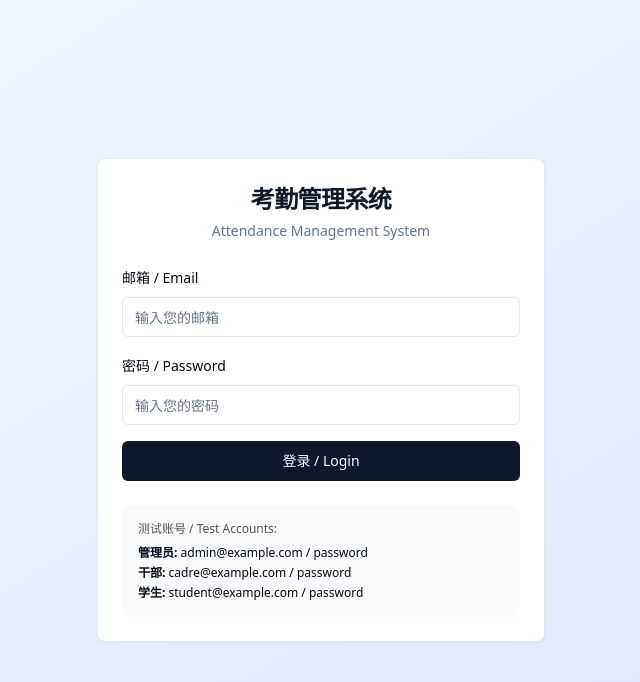
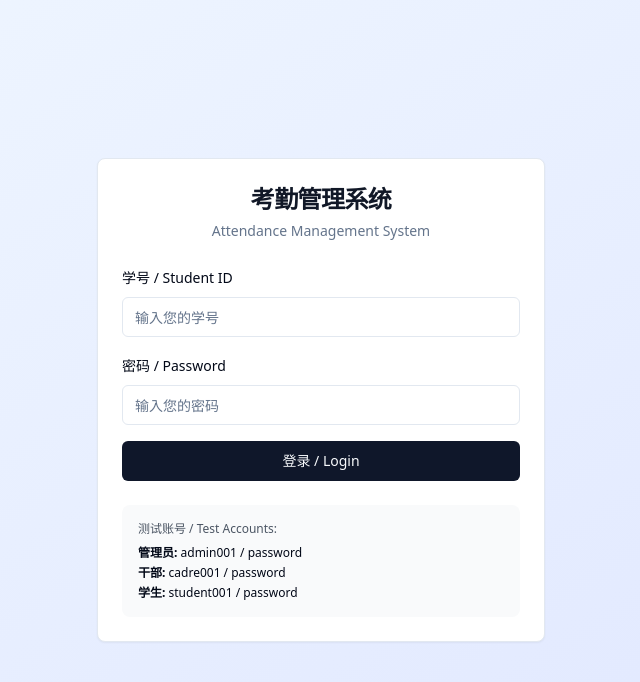
Before and after one commit to leonardloh/attend-zen-manager, a React (Vite) app: page /students in a window 1280 px wide. Shown: the top 682 px of the page, without its empty margins (319-959 px from the left). Built offline with nearby package versions, Linux system fonts and the light colour scheme.

Commit message:
Rename email to student ID
Replaced the email field with student ID in the login form.

```diff
--- a/src/components/Auth/LoginForm.tsx
+++ b/src/components/Auth/LoginForm.tsx
@@ -8,7 +8,7 @@ import { useAuth } from '@/hooks/useAuth';
 import { useToast } from '@/hooks/use-toast';
 
 const LoginForm: React.FC = () => {
-  const [email, setEmail] = useState('');
+  const [studentId, setStudentId] = useState('');
   const [password, setPassword] = useState('');
   const [isLoading, setIsLoading] = useState(false);
   const { login } = useAuth();
@@ -19,11 +19,11 @@ const LoginForm: React.FC = () => {
     setIsLoading(true);
 
     try {
-      const success = await login(email, password);
+      const success = await login(studentId, password);
       if (!success) {
         toast({
           title: '登录失败',
-          description: '邮箱或密码错误，请重试',
+          description: '学号或密码错误，请重试',
           variant: 'destructive',
         });
       }
@@ -52,13 +52,13 @@ const LoginForm: React.FC = () => {
         <CardContent>
           <form onSubmit={handleSubmit} className="space-y-4">
             <div className="space-y-2">
-              <Label htmlFor="email">邮箱 / Email</Label>
+              <Label htmlFor="studentId">学号 / Student ID</Label>
               <Input
-                id="email"
-                type="email"
-                placeholder="输入您的邮箱"
-                value={email}
-                onChange={(e) => setEmail(e.target.value)}
+                id="studentId"
+                type="text"
+                placeholder="输入您的学号"
+                value={studentId}
+                onChange={(e) => setStudentId(e.target.value)}
                 required
               />
             </div>
@@ -85,9 +85,9 @@ const LoginForm: React.FC = () => {
           <div className="mt-6 p-4 bg-gray-50 rounded-lg">
             <p className="text-xs text-gray-600 mb-2">测试账号 / Test Accounts:</p>
             <div className="space-y-1 text-xs">
-              <p><strong>管理员:</strong> admin@example.com / password</p>
-              <p><strong>干部:</strong> cadre@example.com / password</p>
-              <p><strong>学生:</strong> student@example.com / password</p>
+              <p><strong>管理员:</strong> admin001 / password</p>
+              <p><strong>干部:</strong> cadre001 / password</p>
+              <p><strong>学生:</strong> student001 / password</p>
             </div>
           </div>
         </CardContent>
--- a/src/components/Students/StudentForm.tsx
+++ b/src/components/Students/StudentForm.tsx
@@ -6,6 +6,7 @@ import { Label } from '@/components/ui/label';
 
 interface Student {
   id: string;
+  student_id: string;
   chinese_name: string;
   english_name: string;
   gender: 'male' | 'female';
@@ -24,6 +25,7 @@ interface StudentFormProps {
 
 const StudentForm: React.FC<StudentFormProps> = ({ initialData, onSubmit, onCancel }) => {
   const [formData, setFormData] = useState({
+    student_id: initialData?.student_id || '',
     chinese_name: initialData?.chinese_name || '',
     english_name: initialData?.english_name || '',
     gender: initialData?.gender || 'male' as const,
@@ -51,6 +53,17 @@ const StudentForm: React.FC<StudentFormProps> = ({ initialData, onSubmit, onCanc
     <form onSubmit={handleSubmit} className="space-y-6">
       <div className="grid grid-cols-1 md:grid-cols-2 gap-4">
         <div className="space-y-2">
+          <Label htmlFor="student_id">学号 *</Label>
+          <Input
+            id="student_id"
+            value={formData.student_id}
+            onChange={(e) => setFormData({ ...formData, student_id: e.target.value })}
+            placeholder="例如: S2024001"
+            required
+          />
+        </div>
+
+        <div className="space-y-2">
           <Label htmlFor="chinese_name">中文姓名 *</Label>
           <Input
             id="chinese_name"
@@ -59,7 +72,9 @@ const StudentForm: React.FC<StudentFormProps> = ({ initialData, onSubmit, onCanc
             required
           />
         </div>
+      </div>
 
+      <div className="grid grid-cols-1 md:grid-cols-2 gap-4">
         <div className="space-y-2">
           <Label htmlFor="english_name">英文姓名 *</Label>
           <Input
@@ -69,9 +84,7 @@ const StudentForm: React.FC<StudentFormProps> = ({ initialData, onSubmit, onCanc
             required
           />
         </div>
-      </div>
 
-      <div className="grid grid-cols-1 md:grid-cols-2 gap-4">
         <div className="space-y-2">
           <Label htmlFor="gender">性别 *</Label>
           <select
@@ -85,7 +98,9 @@ const StudentForm: React.FC<StudentFormProps> = ({ initialData, onSubmit, onCanc
             <option value="female">女</option>
           </select>
         </div>
+      </div>
 
+      <div className="grid grid-cols-1 md:grid-cols-2 gap-4">
         <div className="space-y-2">
           <Label htmlFor="enrollment_date">入学日期 *</Label>
           <Input
@@ -96,9 +111,7 @@ const StudentForm: React.FC<StudentFormProps> = ({ initialData, onSubmit, onCanc
             required
           />
         </div>
-      </div>
 
-      <div className="grid grid-cols-1 md:grid-cols-2 gap-4">
         <div className="space-y-2">
           <Label htmlFor="class_name">班级 *</Label>
           <select
@@ -114,7 +127,9 @@ const StudentForm: React.FC<StudentFormProps> = ({ initialData, onSubmit, onCanc
             ))}
           </select>
         </div>
+      </div>
 
+      <div className="grid grid-cols-1 md:grid-cols-2 gap-4">
         <div className="space-y-2">
           <Label htmlFor="status">状态 *</Label>
           <select
@@ -129,9 +144,7 @@ const StudentForm: React.FC<StudentFormProps> = ({ initialData, onSubmit, onCanc
             ))}
           </select>
         </div>
-      </div>
 
-      <div className="grid grid-cols-1 md:grid-cols-2 gap-4">
         <div className="space-y-2">
           <Label htmlFor="phone">电话</Label>
           <Input
@@ -140,6 +153,7 @@ const StudentForm: React.FC<StudentFormProps> = ({ initialData, onSubmit, onCanc
             onChange={(e) => setFormData({ ...formData, phone: e.target.value })}
             placeholder="手机号码"
           />
+        </div>
       </div>
 
       <div className="space-y-2">
@@ -151,7 +165,6 @@ const StudentForm: React.FC<StudentFormProps> = ({ initialData, onSubmit, onCanc
           onChange={(e) => setFormData({ ...formData, email: e.target.value })}
           placeholder="电子邮箱"
         />
-        </div>
       </div>
 
       <div className="flex gap-3 pt-4">
```
Lines whose indentation alone changed are shown as unchanged.
